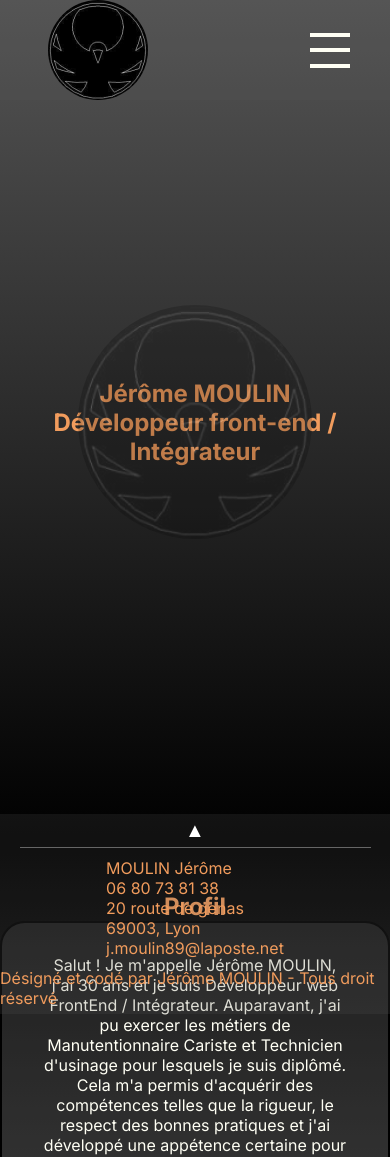
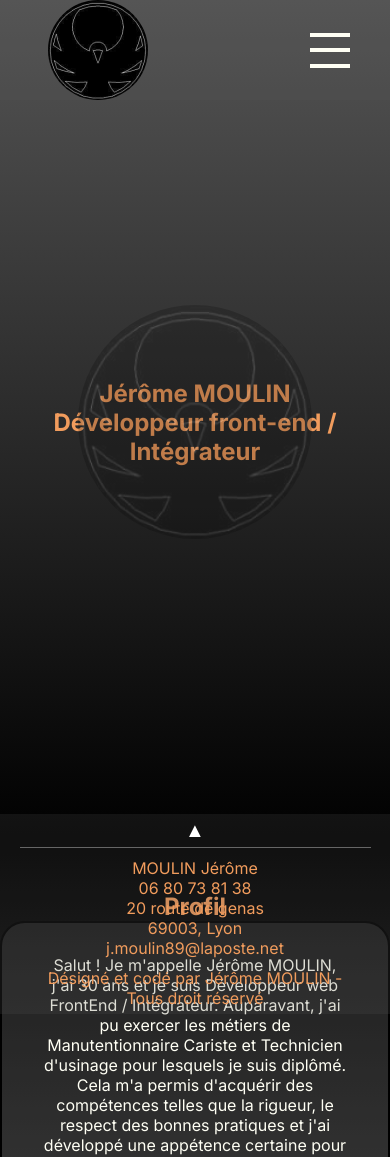
Before and after one commit to JeromeMOULIN/KNPortfolio, a Next.js app: page / in a window 390 px wide. Shown: the top 1157 px of the page. Built offline with nearby package versions, Linux system fonts and the light colour scheme.

Commit message:
responsiv for the footer text

```diff
--- a/src/app/components/parts/footer.css
+++ b/src/app/components/parts/footer.css
@@ -69,4 +69,8 @@ footer button span {
     border-left: none;
     background-color: rgb(85, 85, 85, 0.2);
   }
+  footer p {
+    text-align: center;
+    max-width: 80%;
+  }
 }
```
